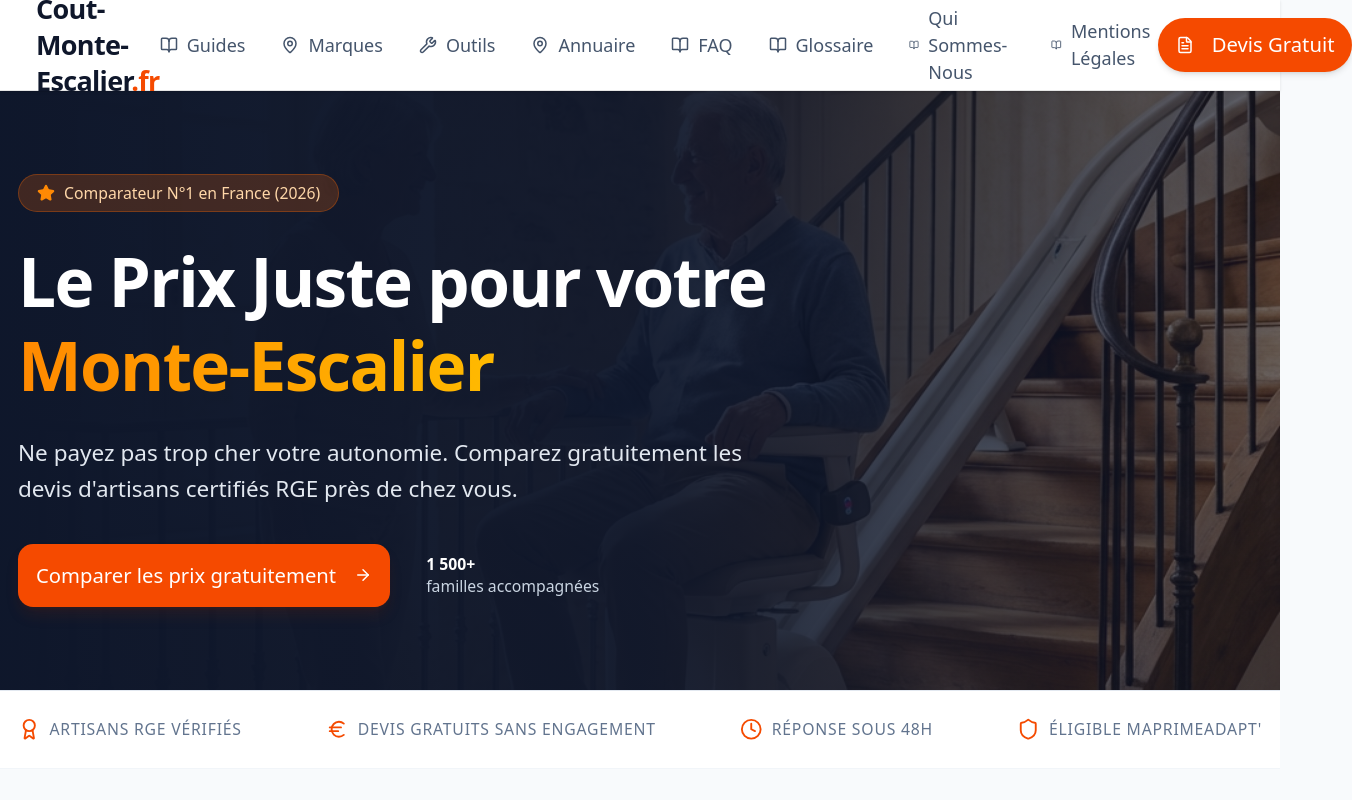
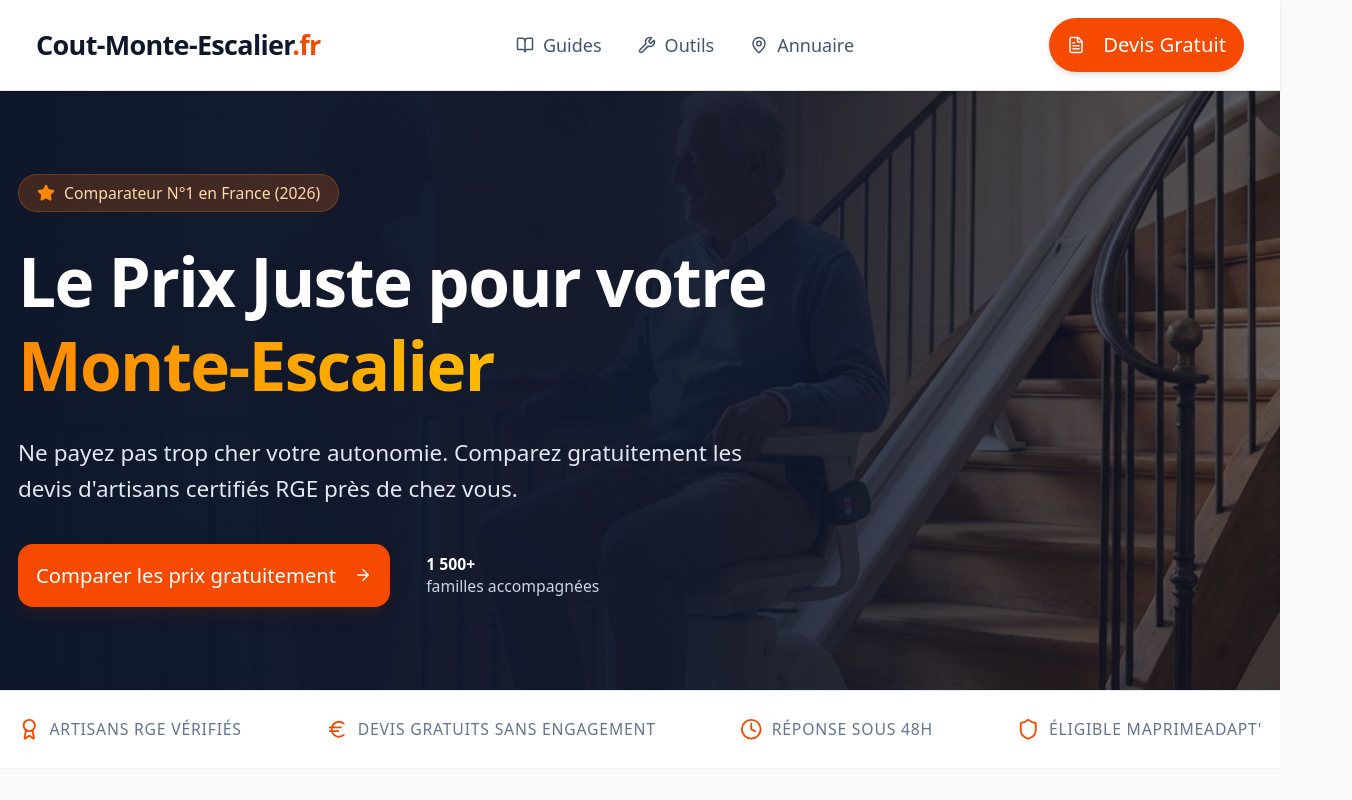
Before and after one commit to baguettecroissant/cout-monte-escalier.fr, a Next.js app: page / in a window 1280 px wide. Shown: the top 800 px of the page, 1352 px wide, since content can reach past the window. Built offline with nearby package versions, Linux system fonts and the light colour scheme.

Commit message:
style(nav): clean up header by removing secondary links

```diff
--- a/src/components/layout/Header.tsx
+++ b/src/components/layout/Header.tsx
@@ -10,13 +10,8 @@ export function Header() {
 
     const navLinks = [
         { href: "/guides", label: "Guides", icon: BookOpen },
-        { href: "/marques", label: "Marques", icon: MapPin },
         { href: "/outils", label: "Outils", icon: Wrench },
         { href: "/annuaire", label: "Annuaire", icon: MapPin },
-        { href: "/faq", label: "FAQ", icon: BookOpen },
-        { href: "/glossaire", label: "Glossaire", icon: BookOpen },
-        { href: "/qui-sommes-nous", label: "Qui Sommes-Nous", icon: BookOpen },
-        { href: "/mentions-legales", label: "Mentions Légales", icon: BookOpen },
     ];
 
     return (
```
